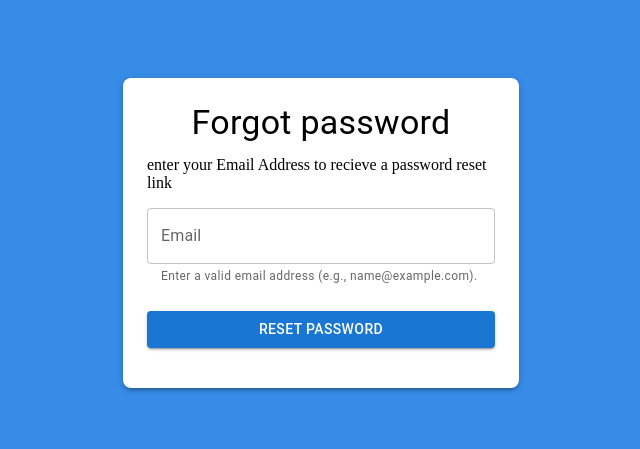
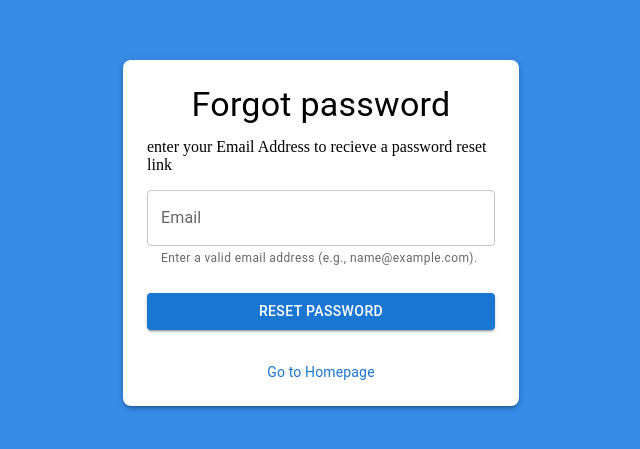
Before and after one commit to SAD-Enjoyers/SAD_Frontend, a React (Vite) app: page /fp in a window 1280 px wide. Shown: the part 167-616 px from the top of the page, without its empty margins (319-959 px from the left). Built offline with nearby package versions, Linux system fonts and the light colour scheme.

Commit message:
add hompage link to the forgetpassword page

```diff
--- a/src/features/Auth/ForgetPassword/forgotPassword.jsx
+++ b/src/features/Auth/ForgetPassword/forgotPassword.jsx
@@ -108,6 +108,12 @@ const ForgotPassword = () => {
             )}
           </Button>
         </form>
+
+        <Typography variant="body2" sx={{ mt: 2 }}>
+          <Link href="/" underline="hover" color="primary">
+            Go to Homepage
+          </Link>
+        </Typography>
       </Box>
     </Container>
   );
```
